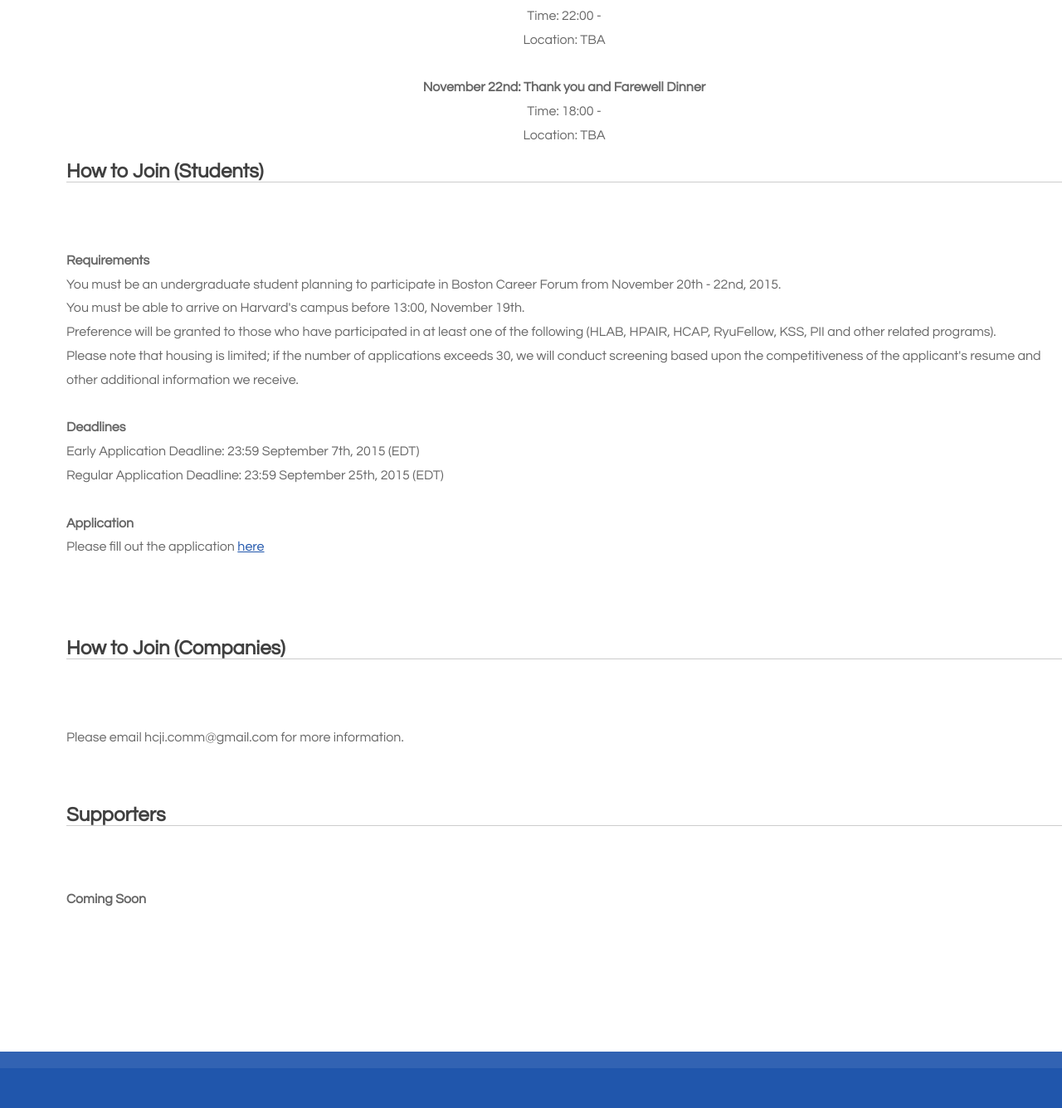
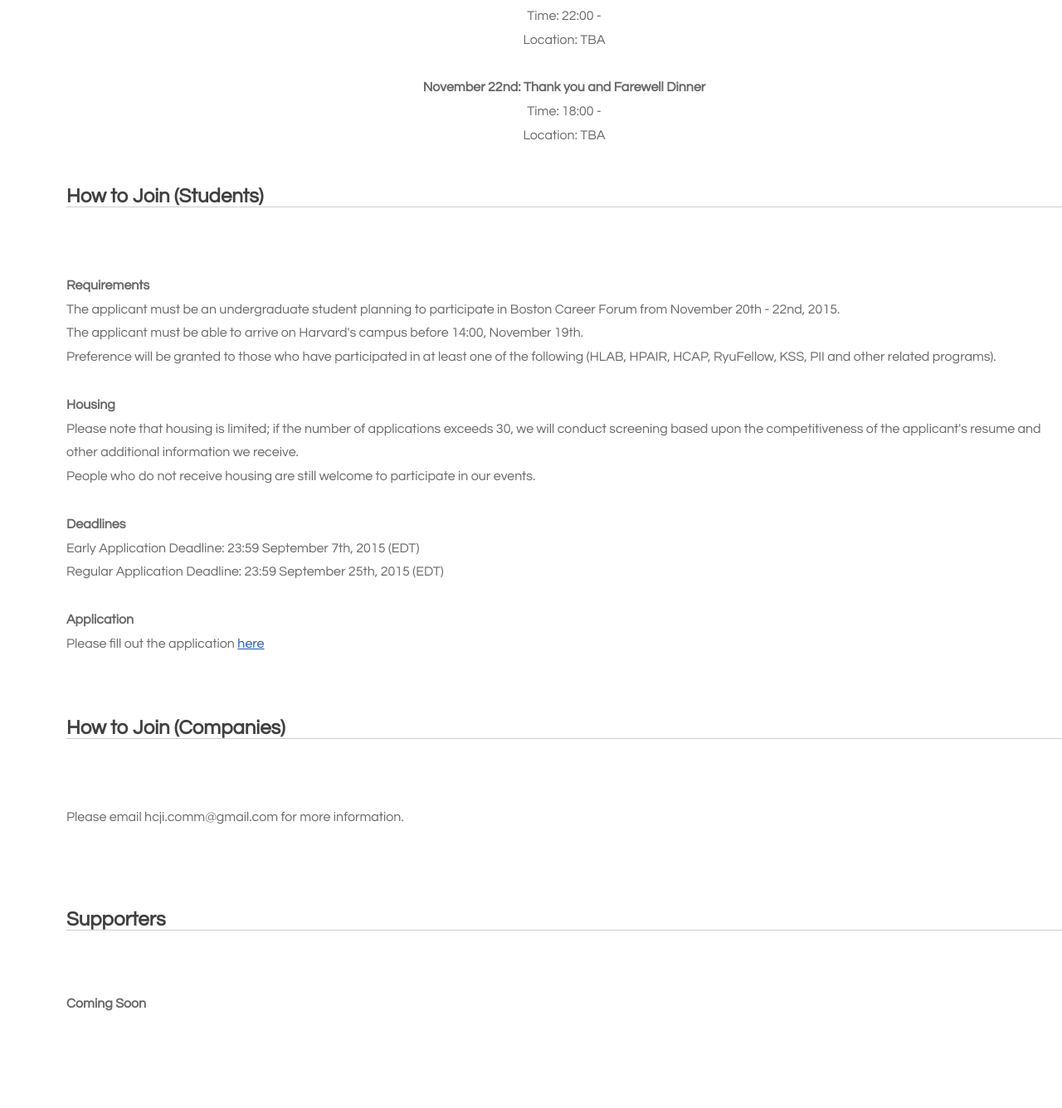
Before and after one commit to kojino/hcji_website, a Rails app: page /careers in a window 1280 px wide; the page is wider, and only the part inside the window is pictured. Shown: the part 1871-3207 px from the top of that part at 83% size. Run offline with Rails 7, Linux system fonts and the light colour scheme; style sheets or scripts are compiled from the project's sources; some libraries are stand-ins or nearby versions.

Commit message:
careers update

```diff
--- a/app/views/static_pages/careers.html.erb
+++ b/app/views/static_pages/careers.html.erb
@@ -3,7 +3,7 @@
 	height: 80px;
 }
 .spacer2{
-	height: 50px;
+	height: 30px;
 }
 </style>
 
@@ -49,15 +49,19 @@
 				Time: 18:00 - <br>
 				Location: TBA<br>
 				</p>
+				<div class="spacer2"></div>
 			</div>
 			<h2>How to Join (Students)</h2>
 			<div id="portfolio" class="container">
 				<p>
 					<b>Requirements</b><br>
-					You must be an undergraduate student planning to participate in Boston Career Forum from November 20th - 22nd, 2015.<br>
-					You must be able to arrive on Harvard's campus before 13:00, November 19th.<br>
-					Preference will be granted to those who have participated in at least one of the following (HLAB, HPAIR, HCAP, RyuFellow, KSS, PII and other related programs).<br>
-					Please note that housing is limited; if the number of applications exceeds 30, we will conduct screening based upon the competitiveness of the applicant's resume and other additional information we receive.<br><br>
+					The applicant must be an undergraduate student planning to participate in Boston Career Forum from November 20th - 22nd, 2015.<br>
+					The applicant must be able to arrive on Harvard's campus before 14:00, November 19th.<br>
+					Preference will be granted to those who have participated in at least one of the following (HLAB, HPAIR, HCAP, RyuFellow, KSS, PII and other related programs).<br><br>
+
+					<b>Housing</b><br>
+					Please note that housing is limited; if the number of applications exceeds 30, we will conduct screening based upon the competitiveness of the applicant's resume and other additional information we receive.<br>
+					People who do not receive housing are still welcome to participate in our events.<br><br>
 
 					<b>Deadlines</b><br>
 					Early Application Deadline: 23:59 September 7th, 2015 (EDT)<br>
@@ -72,7 +76,7 @@
 			<h2>How to Join (Companies)</h2>
 			<div id="portfolio" class="container">
 				<p>Please email hcji.comm@gmail.com for more information.</p>
-				<div class="spacer2"></div>
+				<div class="spacer"></div>
 			</div>
 			<h2>Supporters</h2>
 			<div id="portfolio" class="container">
```
